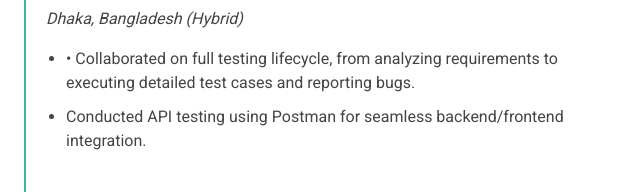
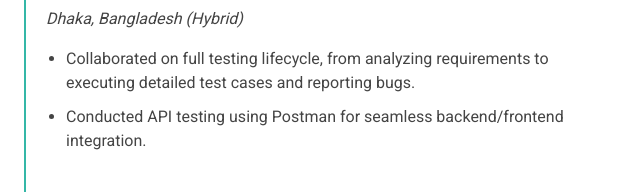
Before and after one commit to shihab173066/Shihab-Protfolio-2024, a plain HTML site: page resume.html in a window 1280 px wide. Shown: the part 428-620 px from the top of the page, 628-1268 px from the left. Drawn offline with nearby package versions, Linux system fonts and the light colour scheme.

Commit message:
fixed update

```diff
--- a/resume.html
+++ b/resume.html
@@ -58,7 +58,7 @@
               <h5>10/2024 - Present</h5>
               <p><em>Dhaka, Bangladesh (Hybrid)</em></p>
               <ul>
-                <li>•	Collaborated on full testing lifecycle, from analyzing requirements to executing detailed test cases and reporting bugs.</li>
+                <li>Collaborated on full testing lifecycle, from analyzing requirements to executing detailed test cases and reporting bugs.</li>
                 <li>Conducted API testing using Postman for seamless backend/frontend integration. </li>
                 </ul>
             </div><!-- Edn Resume Item -->
```
